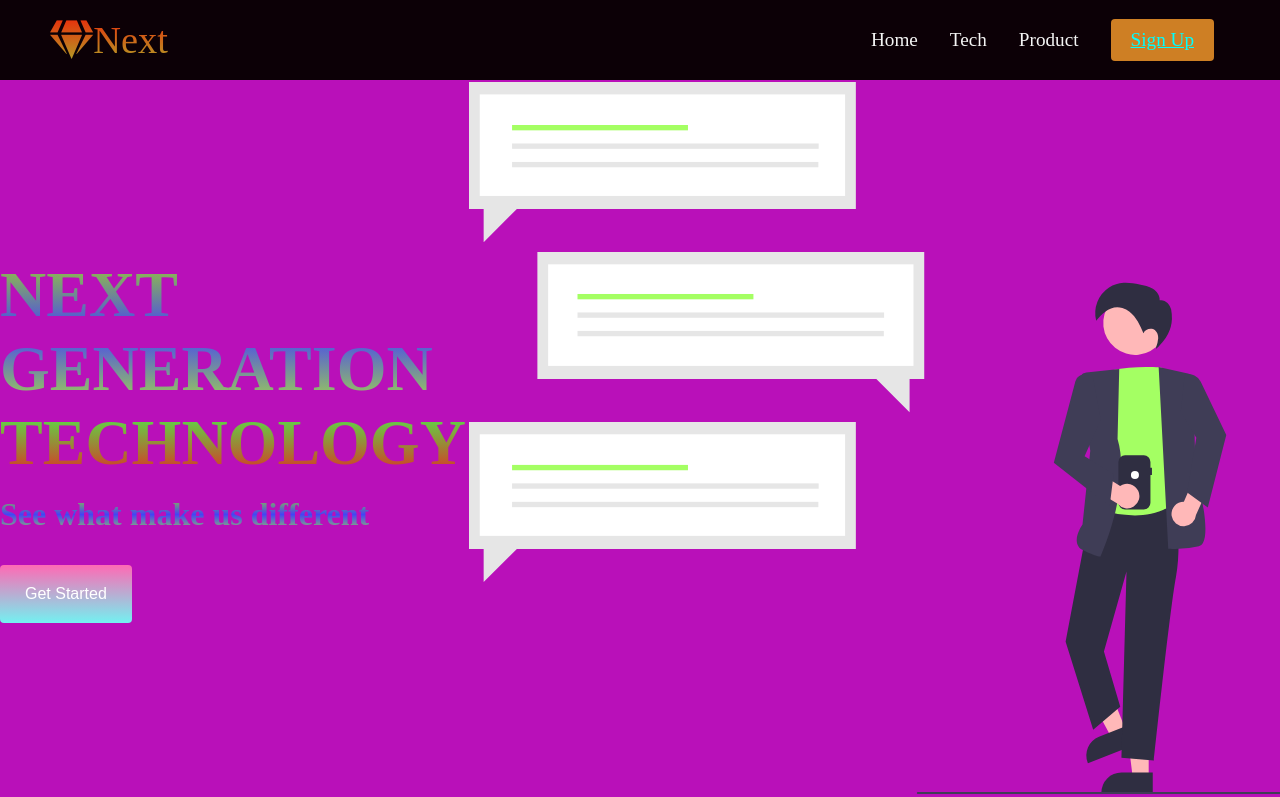
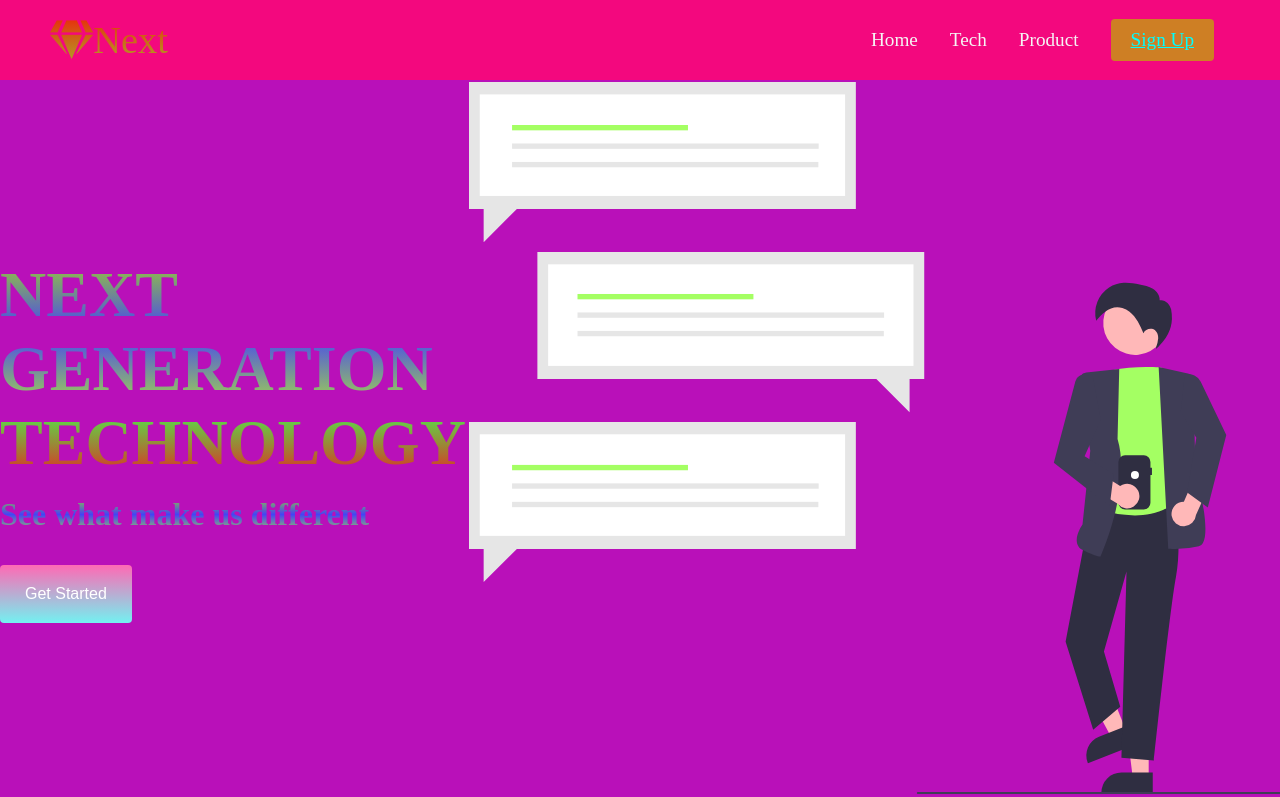
Before and after one commit to tutumartutumar/first_repo, a plain HTML site: page htmlAndCssPractise/project1.html in a window 1280 px wide. Shown: the top 797 px of the page. Drawn offline with Linux system fonts and the light colour scheme; a web font is replaced by a local one.

Commit message:
change nav background color

```diff
--- a/htmlAndCssPractise/project1.css
+++ b/htmlAndCssPractise/project1.css
@@ -4,7 +4,7 @@ padding: 0;
 /*font-family: 'kumbh Sans', sans-serif;*/
 }
 
-.navbar{background:rgb(12, 0, 6);
+.navbar{background:rgb(243, 8, 126);
 height: 80px;
 display: flex;
 justify-content: center;
```
